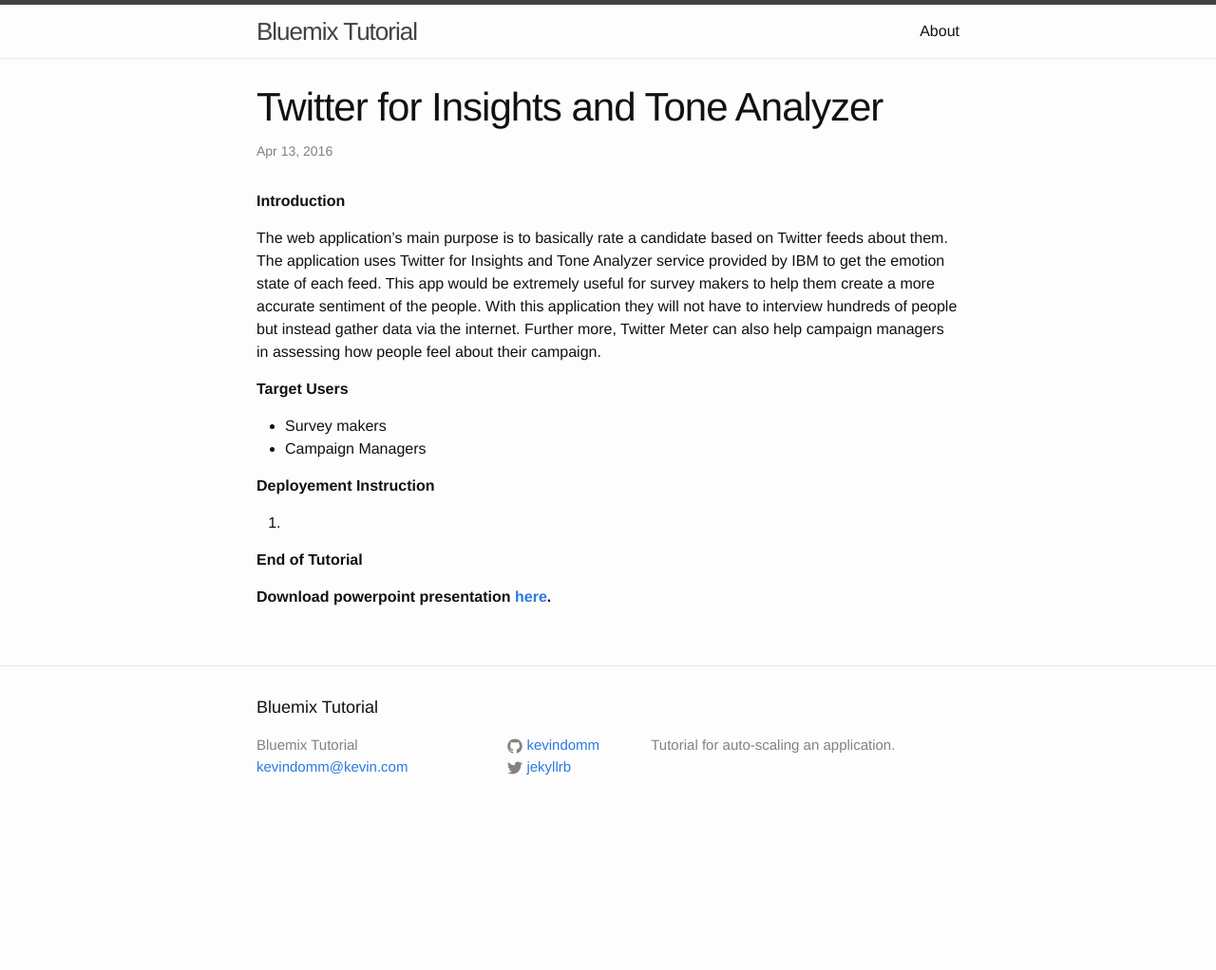
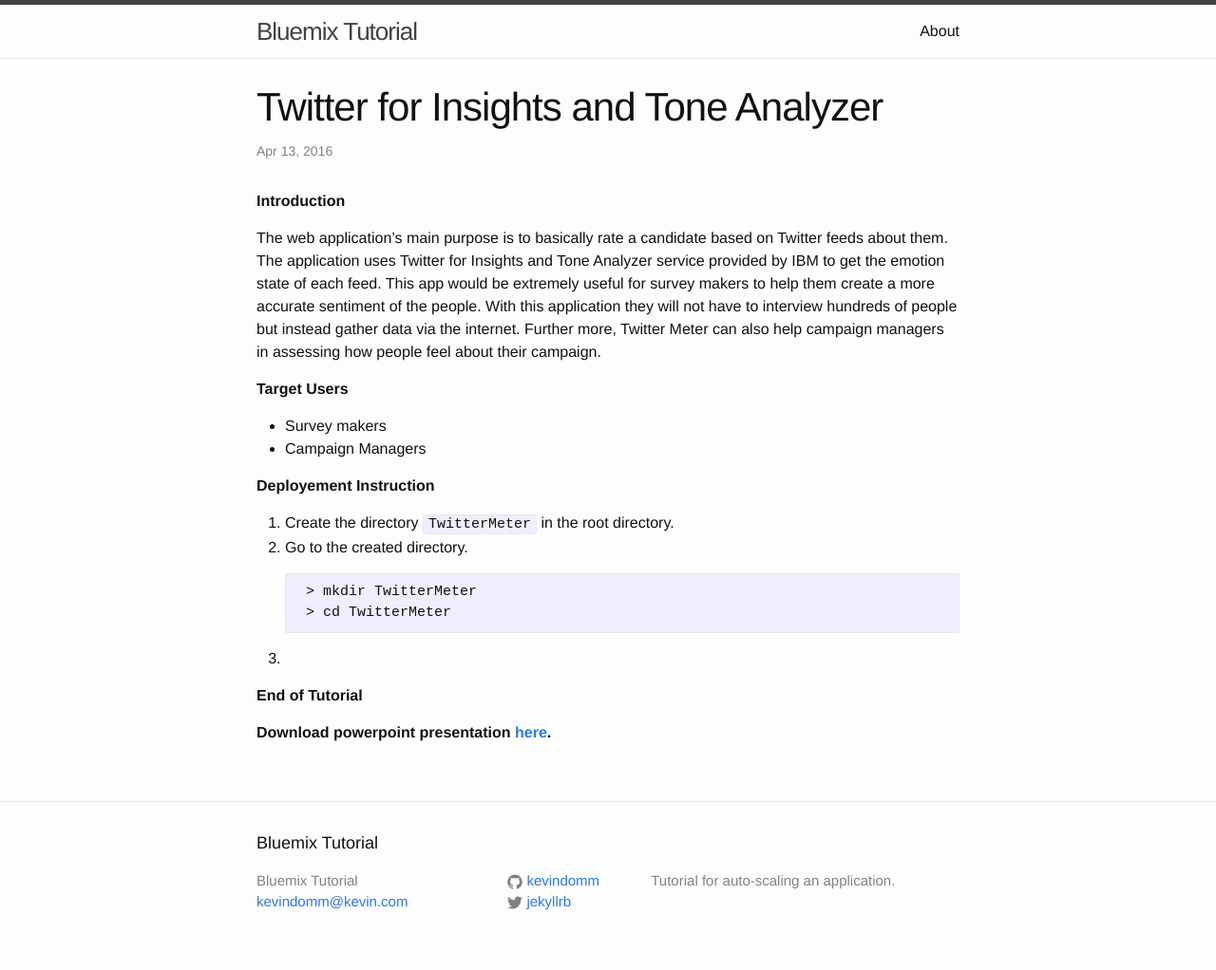
Before and after one commit to kevindomm/kevindomm.github.io, a Jekyll site: the page built from _posts/2016-04-14-twitter-meter.markdown, in a window 1280 px wide. Shown: the whole page at 95% size. Built offline with Jekyll 4.4.1, drawn with Linux system fonts in a browser that asks for light colours; Markdown is read by kramdown in place of the engine named in the settings; before the commit the page ends 900 px from its top, so only the background shows below that.

Commit message:
Update 2016-04-14-twitter-meter.markdown

````diff
--- a/_posts/2016-04-14-twitter-meter.markdown
+++ b/_posts/2016-04-14-twitter-meter.markdown
@@ -16,7 +16,16 @@ The web application's main purpose is to basically rate a candidate based on Twi
 
 **Deployement Instruction**
 
-1.
+1. Create the directory `TwitterMeter` in the root directory.
+2. Go to the created directory.
+
+	```text
+	> mkdir TwitterMeter
+	> cd TwitterMeter
+	```
+
+3.
+
 
 **End of Tutorial**
 
````
